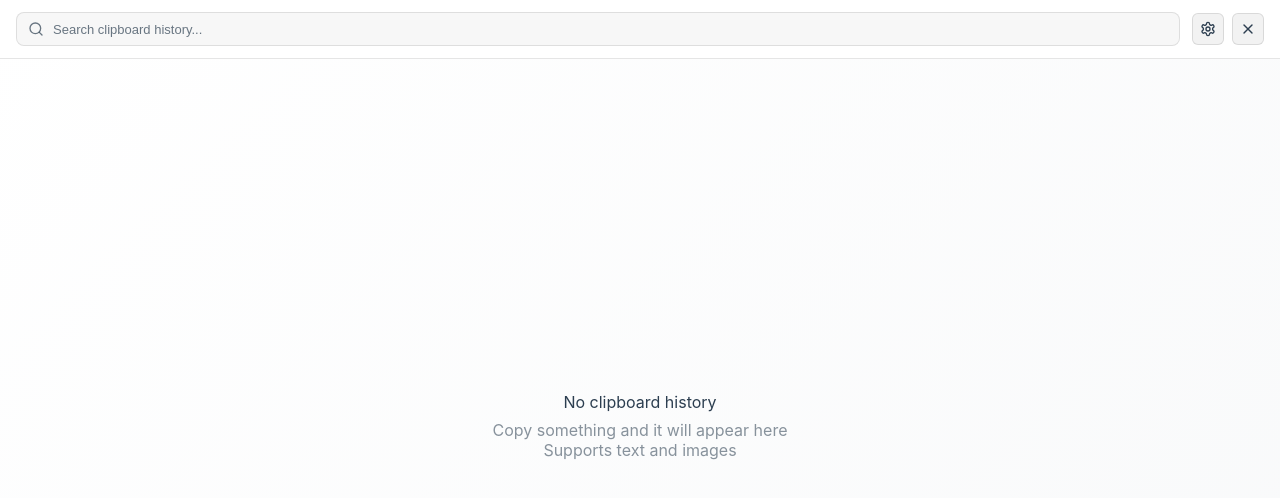
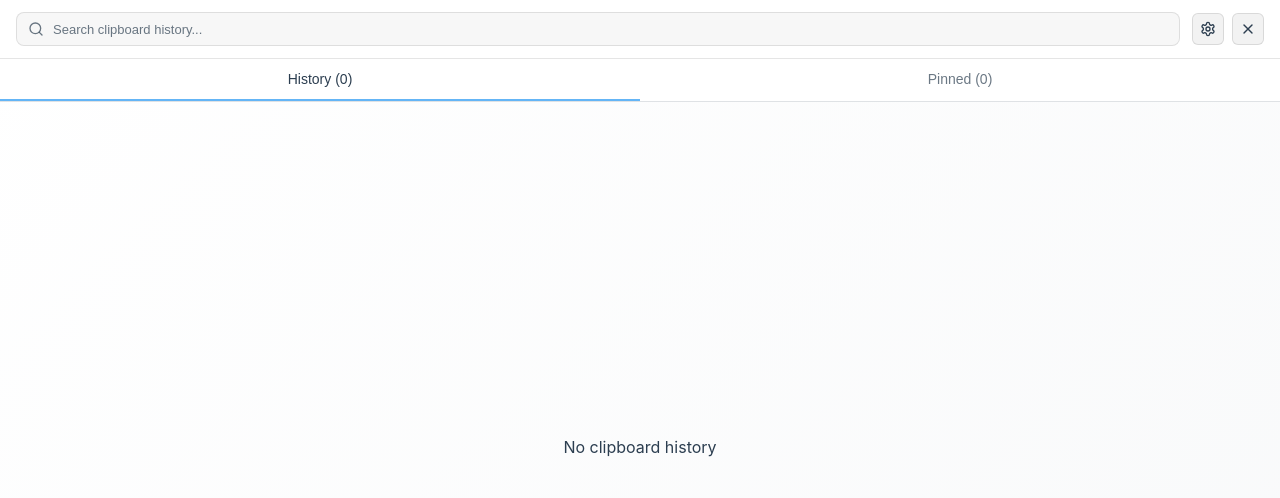
Before and after one commit to kojitakakipathos/clipray, a React (Vite) app: page / in a window 1280 px wide. Shown: the top 498 px of the page. Built offline with nearby package versions, Linux system fonts and the light colour scheme.

Commit message:
feat: implement tab UI for clipboard items with filtering by pinned and history states

```diff
--- a/src/App.css
+++ b/src/App.css
@@ -882,3 +882,42 @@ body:not([data-theme]) .theme-section-header {
 body:not([data-theme]) .theme-section-header:hover {
   background: rgba(0, 0, 0, 0.05);
 }
+
+/* タブUI */
+.tabs-container {
+  border-bottom: 1px solid var(--border-color);
+  background: var(--background-color);
+}
+
+.tabs {
+  display: flex;
+  gap: 0;
+}
+
+.tab {
+  flex: 1;
+  padding: 12px 16px;
+  background: var(--background-color);
+  border: none;
+  border-bottom: 2px solid transparent;
+  color: var(--text-secondary);
+  font-size: 14px;
+  font-weight: 500;
+  cursor: pointer;
+  transition: all 0.2s ease;
+}
+
+.tab:hover {
+  background: var(--hover-color);
+  color: var(--text-primary);
+}
+
+.tab.active {
+  color: var(--text-primary);
+  border-bottom-color: var(--accent-color);
+  background: var(--background-color);
+}
+
+.tab.active:hover {
+  background: var(--background-color);
+}
--- a/src/App.tsx
+++ b/src/App.tsx
@@ -15,6 +15,7 @@ function App() {
   const [showSettings, setShowSettings] = useState(false);
   const [showExitModal, setShowExitModal] = useState(false);
   const [selectedIndex, setSelectedIndex] = useState(0);
+  const [activeTab, setActiveTab] = useState<"pinned" | "history">("history"); // Add: tab state
   const [originalConfig, setOriginalConfig] = useState<typeof config | null>(
     null
   );
@@ -47,9 +48,24 @@ function App() {
     return item.content.toLowerCase().includes(searchQuery.toLowerCase());
   });
 
+  // Tab filter - filter pinned/history items based on activeTab
+  const tabFilteredItems = filteredItems.filter((item) => {
+    if (activeTab === "pinned") {
+      return item.pinned;
+    } else {
+      return !item.pinned;
+    }
+  });
+
   const resetSearch = () => {
     setSearchQuery("");
     setSelectedIndex(0);
+    setActiveTab("history"); // Return to history tab when resetting search
+  };
+
+  const handleTabChange = (tab: "pinned" | "history") => {
+    setActiveTab(tab);
+    setSelectedIndex(0); // Reset selected index when switching tabs
   };
 
   // Keyboard navigation
@@ -57,7 +73,7 @@ function App() {
     showSettings,
     selectedIndex,
     setSelectedIndex,
-    filteredItems,
+    filteredItems: tabFilteredItems,
     copyAndHide,
     deleteItem,
     togglePin,
@@ -65,6 +81,8 @@ function App() {
     setShowSettings,
     resetSearch,
     setShowExitModal,
+    activeTab,
+    handleTabChange,
   });
 
   // Hotkey display listener
@@ -91,10 +109,10 @@ function App() {
 
   // Adjust selected index
   useEffect(() => {
-    if (selectedIndex >= filteredItems.length) {
-      setSelectedIndex(Math.max(0, filteredItems.length - 1));
+    if (selectedIndex >= tabFilteredItems.length) {
+      setSelectedIndex(Math.max(0, tabFilteredItems.length - 1));
     }
-  }, [filteredItems.length, selectedIndex]);
+  }, [tabFilteredItems.length, selectedIndex]);
 
   // Auto-scroll to display selected item within the screen
   useEffect(() => {
@@ -123,7 +141,7 @@ function App() {
         containerElement.scrollTop = selectedBottom - containerHeight + 8; // 8px margin
       }
     }
-  }, [selectedIndex, filteredItems]);
+  }, [selectedIndex, tabFilteredItems]);
 
   const handleSearchChange = (query: string) => {
     setSearchQuery(query);
@@ -132,7 +150,7 @@ function App() {
 
   const handleItemClick = (index: number) => {
     setSelectedIndex(index);
-    const item = filteredItems[index];
+    const item = tabFilteredItems[index];
     copyAndHide(item.content, item.content_type);
     resetSearch(); // Reset search
   };
@@ -182,6 +200,24 @@ function App() {
         searchInputRef={searchInputRef}
       />
 
+      {/* Tab UI */}
+      <div className="tabs-container">
+        <div className="tabs">
+          <button
+            className={`tab ${activeTab === "history" ? "active" : ""}`}
+            onClick={() => handleTabChange("history")}
+          >
+            History ({clipboardItems.filter((item) => !item.pinned).length})
+          </button>
+          <button
+            className={`tab ${activeTab === "pinned" ? "active" : ""}`}
+            onClick={() => handleTabChange("pinned")}
+          >
+            Pinned ({pinnedItemsCount})
+          </button>
+        </div>
+      </div>
+
       {showSettings && (
         <Settings
           config={config}
@@ -200,7 +236,7 @@ function App() {
       />
 
       <ClipboardList
-        items={filteredItems}
+        items={tabFilteredItems}
         selectedIndex={selectedIndex}
         onItemClick={handleItemClick}
         onPin={togglePin}
@@ -208,10 +244,11 @@ function App() {
         onDelete={deleteItem}
         selectedItemRef={selectedItemRef}
         listRef={clipboardListRef}
+        activeTab={activeTab}
       />
 
-      {filteredItems.length > 0 && (
-        <Footer hotkey={config.hotkey} itemCount={filteredItems.length} />
+      {tabFilteredItems.length > 0 && (
+        <Footer hotkey={config.hotkey} itemCount={tabFilteredItems.length} />
       )}
     </div>
   );
--- a/src/components/ClipboardList.tsx
+++ b/src/components/ClipboardList.tsx
@@ -12,6 +12,7 @@ interface ClipboardListProps {
   onDelete: (id: number) => void;
   selectedItemRef: React.RefObject<HTMLDivElement>;
   listRef: React.RefObject<HTMLDivElement>;
+  activeTab?: "pinned" | "history";
 }
 
 const ClipboardList: React.FC<ClipboardListProps> = ({
@@ -23,9 +24,10 @@ const ClipboardList: React.FC<ClipboardListProps> = ({
   onDelete,
   selectedItemRef,
   listRef,
+  activeTab = "history",
 }) => {
   if (items.length === 0) {
-    return <EmptyState />;
+    return <EmptyState activeTab={activeTab} />;
   }
 
   return (
--- a/src/components/EmptyState.tsx
+++ b/src/components/EmptyState.tsx
@@ -1,14 +1,16 @@
 import React from "react";
 
-const EmptyState: React.FC = () => {
+interface EmptyStateProps {
+  activeTab?: "pinned" | "history";
+}
+
+const EmptyState: React.FC<EmptyStateProps> = ({ activeTab = "history" }) => {
+  const message =
+    activeTab === "pinned" ? "No pinned items" : "No clipboard history";
+
   return (
     <div className="empty-state">
-      <p>No clipboard history</p>
-      <p className="empty-hint">
-        Copy something and it will appear here
-        <br />
-        Supports text and images
-      </p>
+      <p>{message}</p>
     </div>
   );
 };
--- a/src/hooks/useClipboard.ts
+++ b/src/hooks/useClipboard.ts
@@ -33,7 +33,7 @@ export const useClipboard = () => {
     }
   };
 
-  // アイテムをクリップボードにコピー
+  // Copy item to clipboard
   const copyToClipboard = async (
     content: string,
     contentType: string = "text"
--- a/src/hooks/useKeyboardNavigation.ts
+++ b/src/hooks/useKeyboardNavigation.ts
@@ -13,6 +13,8 @@ interface UseKeyboardNavigationProps {
   setShowSettings: (show: boolean) => void;
   resetSearch: () => void;
   setShowExitModal: (show: boolean) => void;
+  activeTab: "pinned" | "history";
+  handleTabChange: (tab: "pinned" | "history") => void;
 }
 
 export const useKeyboardNavigation = ({
@@ -27,6 +29,8 @@ export const useKeyboardNavigation = ({
   setShowSettings,
   resetSearch,
   setShowExitModal,
+  activeTab,
+  handleTabChange,
 }: UseKeyboardNavigationProps) => {
   useEffect(() => {
     const handleKeyDown = (event: KeyboardEvent) => {
@@ -42,6 +46,14 @@ export const useKeyboardNavigation = ({
 
       // Disabled in settings screen
       if (showSettings) return;
+
+      // Tab switching with Ctrl+Tab
+      if (event.ctrlKey && event.key === "Tab") {
+        event.preventDefault();
+        const nextTab = activeTab === "history" ? "pinned" : "history";
+        handleTabChange(nextTab);
+        return;
+      }
 
       if (event.key === "ArrowDown") {
         event.preventDefault();
@@ -98,5 +110,8 @@ export const useKeyboardNavigation = ({
     hideWindow,
     setShowSettings,
     resetSearch,
+    setShowExitModal,
+    activeTab,
+    handleTabChange,
   ]);
 };
```
